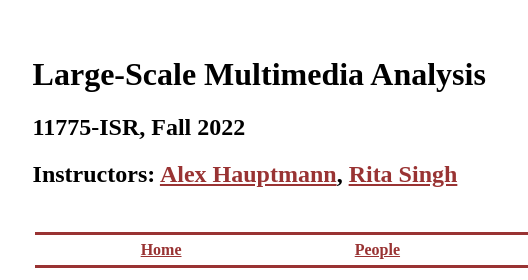
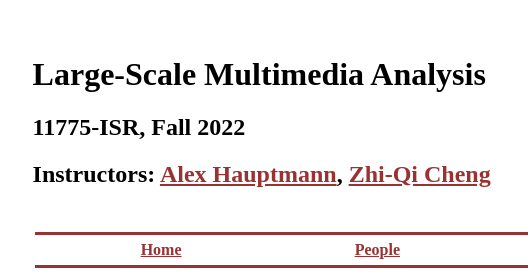
Before and after one commit to zhiqic/CMU-2023-Fall-11-775-MultimediaAnalysis, a plain HTML site: page homework.html in a window 1280 px wide. Shown: the top 280 px of the page, 176-704 px from the left. Drawn offline with Linux system fonts and the light colour scheme.

Commit message:
Update homework.html

```diff
--- a/homework.html
+++ b/homework.html
@@ -13,7 +13,7 @@
 <h1 align="left"> <br><b> Large-Scale Multimedia Analysis</b> </h1>
 <h2> 11775-ISR, Fall 2022 </h2>
 <h2 align="left">Instructors: <a href="https://www.cs.cmu.edu/~alex/">Alex Hauptmann</a>,
-  <a href="http://mlsp.cs.cmu.edu/people/rsingh/index.html"> Rita Singh</a> <br> </h2>
+  <a href="https://www.linkedin.com/in/zhiqicheng">Zhi-Qi Cheng</a> <br> </h2>
 </td>
 <td width = "40%" align = "right"><img src="ltilogo.png" width = "362">
 </td>
```
